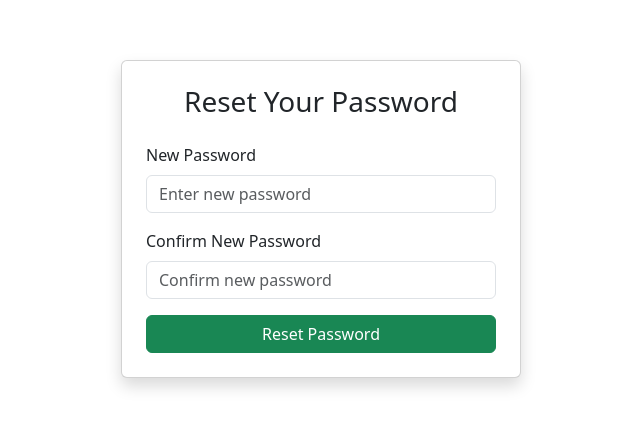
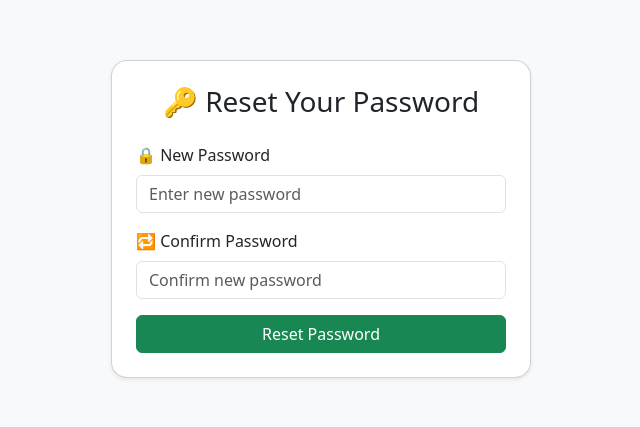
Before and after one commit to Praveenk24825/Forgotpasswordfrontend, a React (Vite) app: page /reset-password/1 in a window 1280 px wide. Shown: the part 181-608 px from the top of the page, without its empty margins (319-959 px from the left). Built offline with nearby package versions, Linux system fonts and the light colour scheme.

Commit message:
Clean Ui

```diff
--- a/src/components/ForgotPassword.jsx
+++ b/src/components/ForgotPassword.jsx
@@ -3,12 +3,14 @@ import React, { useState } from "react";
 export default function ForgotPassword() {
   const [email, setEmail] = useState("");
   const [message, setMessage] = useState("");
+  const [error, setError] = useState("");
   const [loading, setLoading] = useState(false);
 
   const handleSubmit = async (e) => {
     e.preventDefault();
+    setMessage("");
+    setError("");
     setLoading(true);
-    setMessage("");
 
     try {
       const res = await fetch(`${import.meta.env.VITE_API_URL}/api/auth/forgot-password`, {
@@ -20,30 +22,32 @@ export default function ForgotPassword() {
       const data = await res.json();
       if (!res.ok) throw new Error(data.message || "Something went wrong");
 
-      setMessage(data.message || "Check your email for a reset link.");
+      setMessage(data.message || "✅ Check your email for a reset link.");
       setEmail("");
     } catch (err) {
       console.error(err.message);
-      setMessage("Failed to send reset email.");
+      setError(err.message || "❌ Failed to send reset email.");
     } finally {
       setLoading(false);
     }
   };
 
   return (
-    <div className="container d-flex justify-content-center align-items-center" style={{ minHeight: "100vh" }}>
-      <div className="card shadow p-4" style={{ width: "100%", maxWidth: "400px" }}>
-        <h3 className="text-center mb-4">Forgot Password</h3>
-        <form onSubmit={handleSubmit}>
+    <div className="container d-flex justify-content-center align-items-center bg-light" style={{ minHeight: "100vh" }}>
+      <div className="card shadow-sm p-4 animate__animated animate__fadeIn" style={{ width: "100%", maxWidth: "420px", borderRadius: "1rem" }}>
+        <h3 className="text-center mb-4">📧 Forgot Password</h3>
+        <form onSubmit={handleSubmit} noValidate>
           <div className="mb-3">
-            <label className="form-label">Email Address</label>
+            <label htmlFor="email" className="form-label">Email Address</label>
             <input
               type="email"
               className="form-control"
+              id="email"
               placeholder="Enter your email"
               required
               value={email}
               onChange={(e) => setEmail(e.target.value)}
+              disabled={loading}
             />
           </div>
           <button
@@ -51,15 +55,16 @@ export default function ForgotPassword() {
             className="btn btn-primary w-100"
             disabled={loading}
           >
-            {loading ? (
+            {loading && (
               <span className="spinner-border spinner-border-sm me-2" role="status" aria-hidden="true"></span>
-            ) : null}
+            )}
             {loading ? "Sending..." : "Send Reset Email"}
           </button>
         </form>
-        {message && (
-          <div className="alert alert-info mt-3 text-center" role="alert">
-            {message}
+
+        {(message || error) && (
+          <div className={`alert mt-3 text-center ${message ? "alert-success" : "alert-danger"}`} role="alert">
+            {message || error}
           </div>
         )}
       </div>
--- a/src/components/ResetPassword.jsx
+++ b/src/components/ResetPassword.jsx
@@ -6,68 +6,77 @@ export default function ResetPassword() {
   const [password, setPassword] = useState("");
   const [confirmPassword, setConfirmPassword] = useState("");
   const [message, setMessage] = useState("");
+  const [error, setError] = useState("");
   const [loading, setLoading] = useState(false);
 
   const handleSubmit = async (e) => {
     e.preventDefault();
 
     if (password !== confirmPassword) {
-      setMessage("Passwords do not match.");
+      setError("❌ Passwords do not match.");
       return;
     }
 
     setLoading(true);
     setMessage("");
+    setError("");
 
     try {
-      const res = await fetch(`${import.meta.env.VITE_API_URL}/api/auth/reset-password/${token}`, {
-        method: "POST",
-        headers: { "Content-Type": "application/json" },
-        body: JSON.stringify({ password }),
-      });
+      const res = await fetch(
+        `${import.meta.env.VITE_API_URL}/api/auth/reset-password/${token}`,
+        {
+          method: "POST",
+          headers: { "Content-Type": "application/json" },
+          body: JSON.stringify({ password }),
+        }
+      );
 
       const data = await res.json();
 
       if (!res.ok) throw new Error(data.message || "Failed to reset password");
 
-      setMessage(data.message || "Password reset successful.");
+      setMessage(data.message || "✅ Password reset successful.");
       setPassword("");
       setConfirmPassword("");
     } catch (err) {
       console.error(err);
-      setMessage(err.message || "Error resetting password.");
+      setError(err.message || "Something went wrong.");
     } finally {
       setLoading(false);
     }
   };
 
   return (
-    <div className="container d-flex justify-content-center align-items-center" style={{ minHeight: "100vh" }}>
-      <div className="card shadow p-4" style={{ width: "100%", maxWidth: "400px" }}>
-        <h3 className="text-center mb-4">Reset Your Password</h3>
-        <form onSubmit={handleSubmit}>
+    <div className="container d-flex justify-content-center align-items-center bg-light" style={{ minHeight: "100vh" }}>
+      <div className="card shadow-sm p-4 animate__animated animate__fadeIn" style={{ width: "100%", maxWidth: "420px", borderRadius: "1rem" }}>
+        <h3 className="text-center mb-4">🔑 Reset Your Password</h3>
+        <form onSubmit={handleSubmit} noValidate>
           <div className="mb-3">
-            <label className="form-label">New Password</label>
+            <label htmlFor="password" className="form-label">🔒 New Password</label>
             <input
               type="password"
               className="form-control"
+              id="password"
               placeholder="Enter new password"
               required
               minLength={6}
               value={password}
               onChange={(e) => setPassword(e.target.value)}
+              disabled={loading}
             />
           </div>
           <div className="mb-3">
-            <label className="form-label">Confirm New Password</label>
+            <label htmlFor="confirmPassword" className="form-label">🔁 Confirm Password</label>
             <input
               type="password"
               className="form-control"
+              id="confirmPassword"
               placeholder="Confirm new password"
               required
               minLength={6}
               value={confirmPassword}
               onChange={(e) => setConfirmPassword(e.target.value)}
+              disabled={loading}
             />
           </div>
           <button
@@ -75,15 +84,16 @@ export default function ResetPassword() {
             className="btn btn-success w-100"
             disabled={loading}
           >
-            {loading ? (
+            {loading && (
               <span className="spinner-border spinner-border-sm me-2" role="status" aria-hidden="true"></span>
-            ) : null}
+            )}
             {loading ? "Resetting..." : "Reset Password"}
           </button>
         </form>
-        {message && (
-          <div className="alert alert-info mt-3 text-center" role="alert">
-            {message}
+
+        {(message || error) && (
+          <div className={`alert mt-3 text-center ${message ? "alert-success" : "alert-danger"}`} role="alert">
+            {message || error}
           </div>
         )}
       </div>
```
